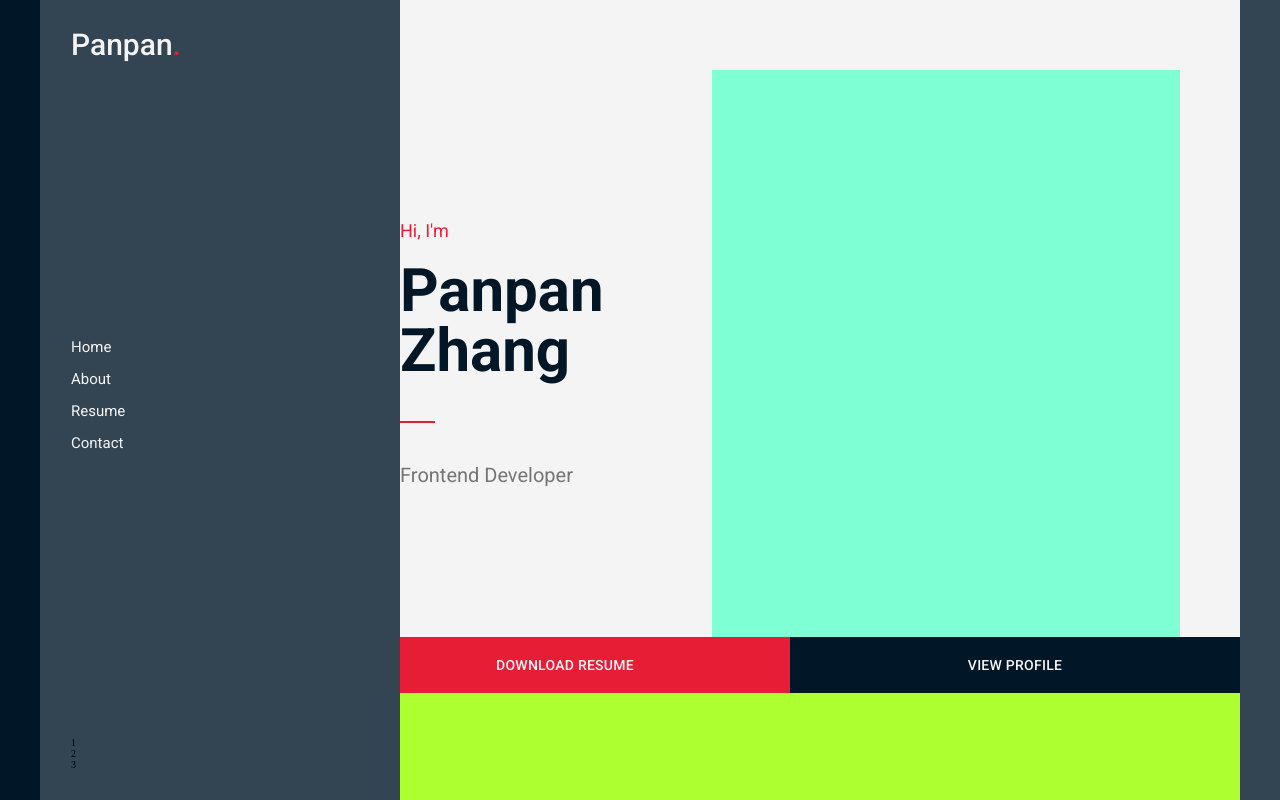
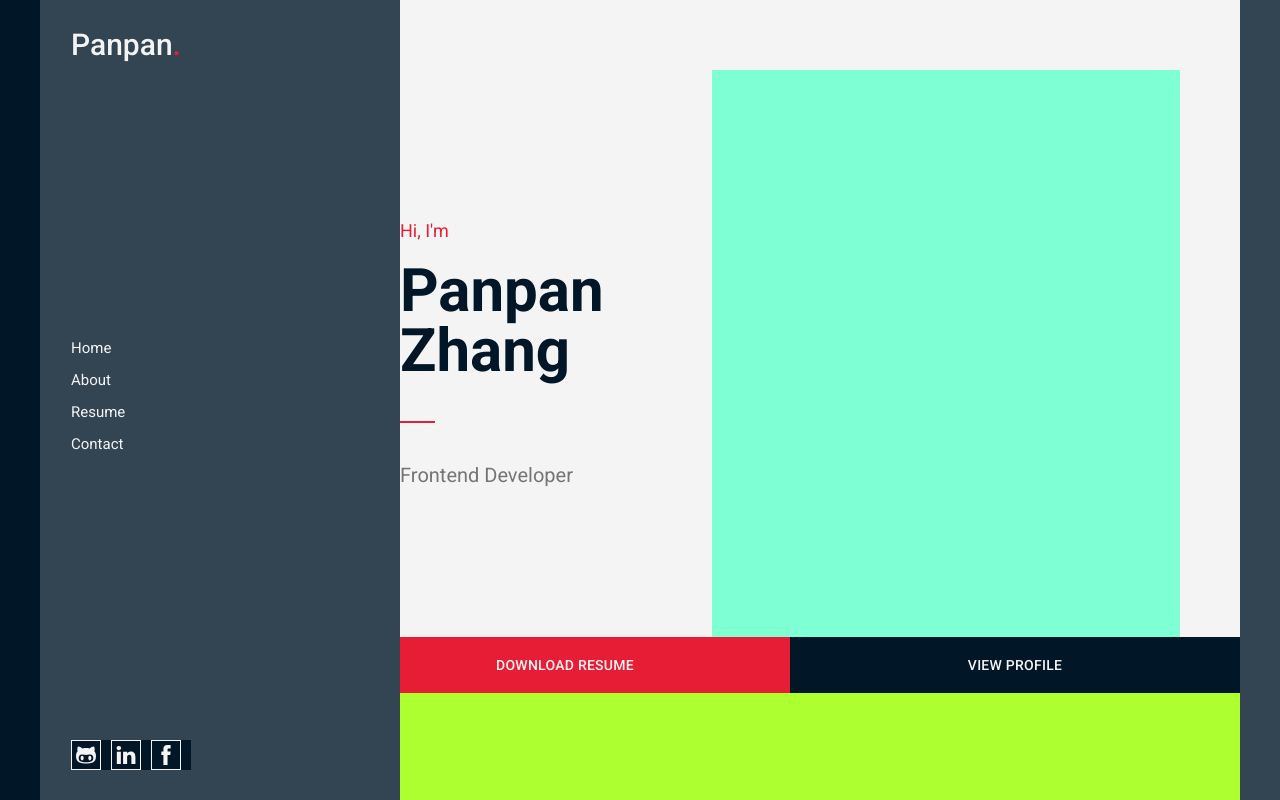
Before and after one commit to panpan31415/panpan-blog, a React (Create React App) app: page / in a window 1280 px wide. Shown: the top 800 px of the page. Built offline with nearby package versions, Linux system fonts and the light colour scheme.

Commit message:
Add social media icons to NavigationArea component

```diff
--- a/package.json
+++ b/package.json
@@ -12,6 +12,7 @@
     "@types/react-dom": "^18.2.19",
     "react": "^18.2.0",
     "react-dom": "^18.2.0",
+    "react-icons": "^5.0.1",
     "react-router-dom": "^6.22.2",
     "react-scripts": "5.0.1",
     "sass": "^1.71.1",
--- a/src/components/NavigationArea.scss
+++ b/src/components/NavigationArea.scss
@@ -72,3 +72,24 @@
     color: var(--highlight-color);
   }
 }
+.social-area {
+  display: flex;
+
+  background-color: var(--primary-color);
+  color: var(--text-white-color);
+}
+.social-ink {
+  border: 1px solid var(--text-white-color);
+  text-decoration: none;
+  width: 3rem;
+  margin-right: 1rem;
+  aspect-ratio: 1;
+  display: flex;
+  justify-content: center;
+  align-items: center;
+  transition: all 0.3s ease;
+  &:hover {
+    background-color: var(--text-white-color);
+    color: var(--primary-color);
+  }
+}
--- a/src/components/NavigationArea.tsx
+++ b/src/components/NavigationArea.tsx
@@ -2,6 +2,8 @@ import { useRef } from "react";
 import "./NavigationArea.scss";
 import { useComponentSize } from "../utilities";
 import SmoothScrollLink from "./SmoothScrollLink";
+import { TfiLinkedin, TfiFacebook, TfiGithub } from "react-icons/tfi";
+
 export default function NavigationArea() {
   const headerRef = useRef(null);
   const size = useComponentSize(headerRef);
@@ -29,10 +31,16 @@ export default function NavigationArea() {
               <SmoothScrollLink to="/contact">Contact</SmoothScrollLink>
             </li>
           </ul>
-          <div className="social-media">
-            <div>1</div>
-            <div>2</div>
-            <div>3</div>
+          <div className="social-area">
+            <a href="/" className="social-ink" aria-label="github link">
+              <TfiGithub color="currentColor" size={"20"} />
+            </a>
+            <a href="/" className="social-ink" aria-label="linkedin link">
+              <TfiLinkedin color="currentColor" size={"20"} />
+            </a>
+            <a href="/" className="social-ink" aria-label="facebook link">
+              <TfiFacebook color="currentColor" size={"20"} />
+            </a>
           </div>
         </div>
       </div>
```
Also changed, not shown: 1 other file (tests, documents, lock files or other folders).
